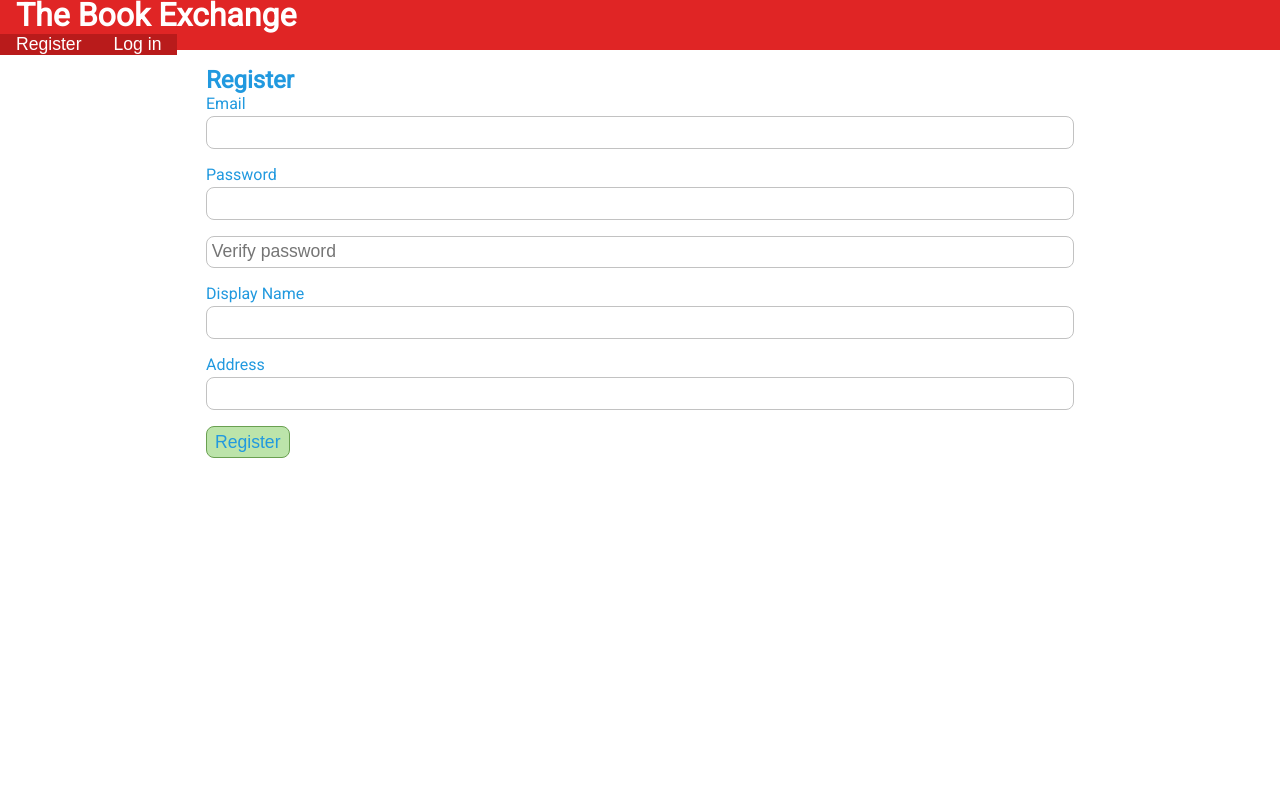
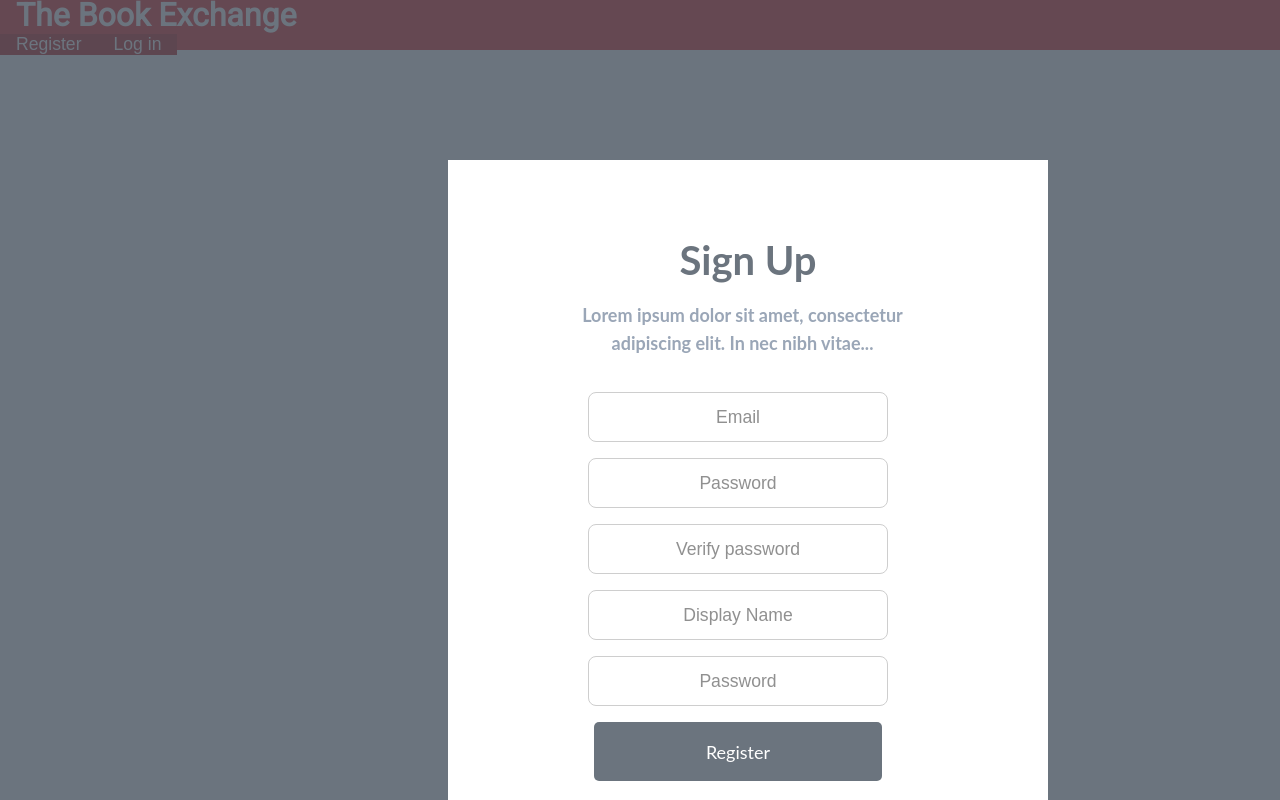
Before and after one commit to NoahMailloux/TheBookExchange, a React (Create React App) app in the folder mern-auth-front/: page /register in a window 1280 px wide. Built offline with nearby package versions, Linux system fonts and the light colour scheme; no server answers.

Commit message:
Updated register/signup page -Noah

```diff
--- a/mern-auth-front/src/components/auth/Register.js
+++ b/mern-auth-front/src/components/auth/Register.js
@@ -42,6 +42,58 @@ export default function Register() {
     };
 
     return(
+        <div className="page2">
+            <div classname="loginPageContainer">
+                {error && (
+                <ErrorNotice message={error} clearError={() => setError(undefined)} />
+                )}
+                <div className="loginContainer">
+                    <h2 className="loginT">Sign Up</h2>
+                    <h4 className="loginP">Lorem ipsum dolor
+                    sit amet, consectetur adipiscing elit.
+                    In nec nibh vitae...</h4>
+                    <form className="form2" onSubmit={submit}>
+                        <input
+                        placeholder="Email"
+                        id="register-email"
+                        type ="email"
+                        onChange={(e) => setEmail(e.target.value)}
+                        />
+                        <input
+                        placeholder="Password"
+                        id="register-password"
+                        type ="password"
+                        onChange={(e) => setPassword(e.target.value)}
+                        />
+                        <input
+                        placeholder="Repeat Password"
+                        type="password"
+                        placeholder="Verify password"
+                        onChange={(e) => setPasswordCheck(e.target.value)}
+                        />
+                        <input
+                        placeholder="Display Name"
+                        id="register-display-name"
+                        type ="text"
+                        onChange={(e) => setDisplayName(e.target.value)}
+                        />
+                        <input
+                        placeholder="Password"
+                        id="register-address"
+                        type ="text"
+                        onChange={(e) => setAddress(e.target.value)}
+                        />
+
+                        <input type ="submit" value="Register"/>
+                    </form>
+                </div>
+            </div>
+        </div>
+    );
+
+}
+
+/*
         <div className="page">
             <h2>Register</h2>
             {error && (
@@ -84,6 +136,4 @@ export default function Register() {
                 <input type ="submit" value="Register"/>
             </form>
         </div>
-    );
-
-}
+*/ /* Original Register*/
--- a/mern-auth-front/src/components/pages/Home.js
+++ b/mern-auth-front/src/components/pages/Home.js
@@ -5,6 +5,7 @@ import UserContext from "../../context/UserContext";
 export default function Home() {
     const {userData} = useContext(UserContext);
     const history = useHistory();
+    const register = () => history.push("/register")
 
     useEffect(() => {
         if(!userData.user) history.push("/login")
@@ -24,7 +25,7 @@ export default function Home() {
             With Other Readers<br></br> & <br></br>Read New Books
             For <br></br>$25 A Month</p>
 
-            <button className="t1Btn">Sign Me Up</button>
+            <button onClick={register} className="t1Btn">Sign Me Up</button>
         </div>
         <div>
             <h2 className="t2t"> About The Book Exchange Project</h2>
--- a/mern-auth-front/src/style.css
+++ b/mern-auth-front/src/style.css
@@ -101,7 +101,7 @@ body{
     left:35%;
     background-color: #FFFFFF;
     width: 600px;
-    height: 612px;
+    height: 650px;
     text-align: center;
 }
 .loginT{
@@ -114,6 +114,7 @@ body{
 
 }
 .loginP{
+
     color: #8190A5;
     font-family: Lato;
     font-size: 18px;
```
Also changed, not shown: 1 other file (tests, documents, lock files or other folders).
